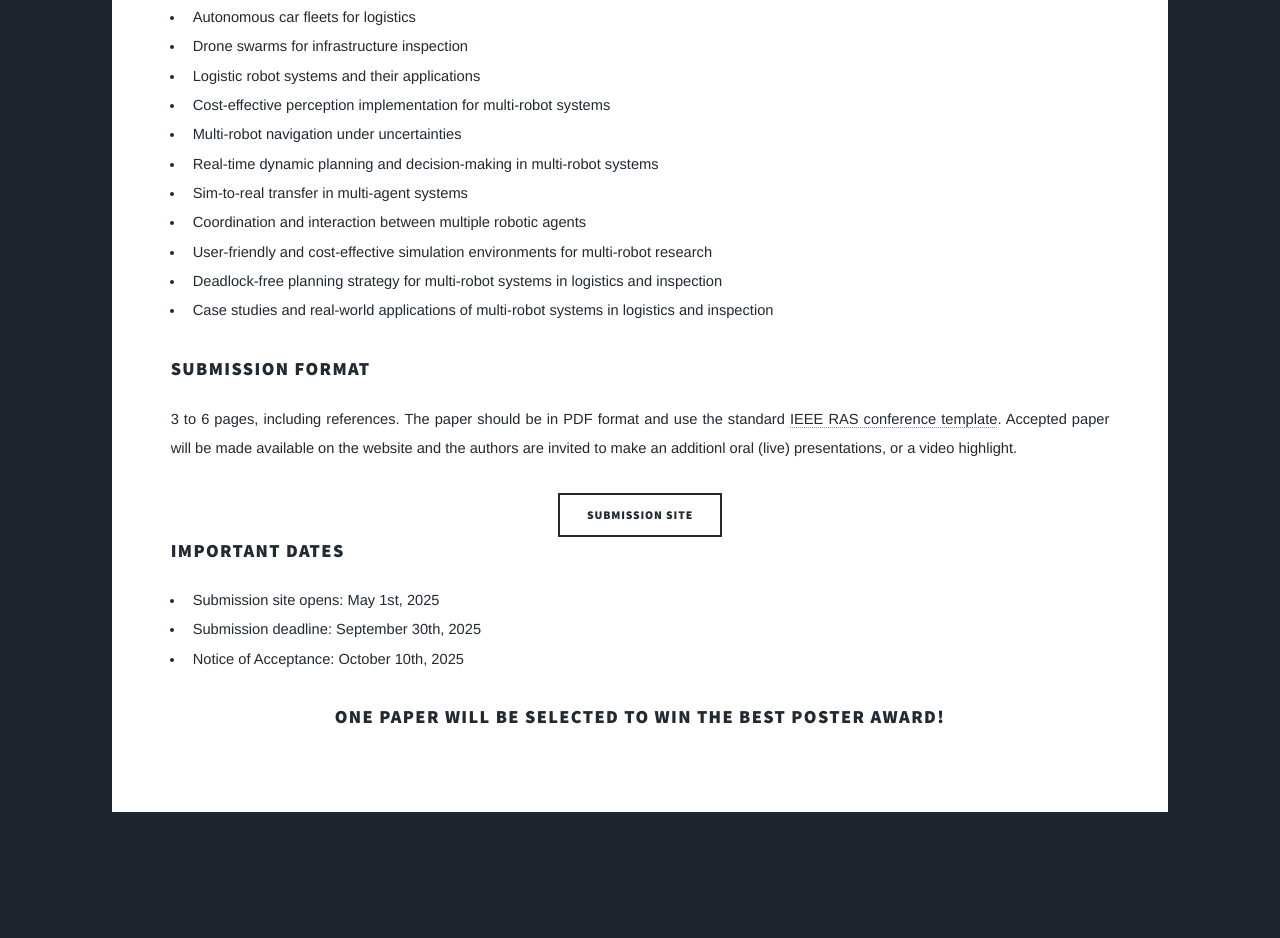
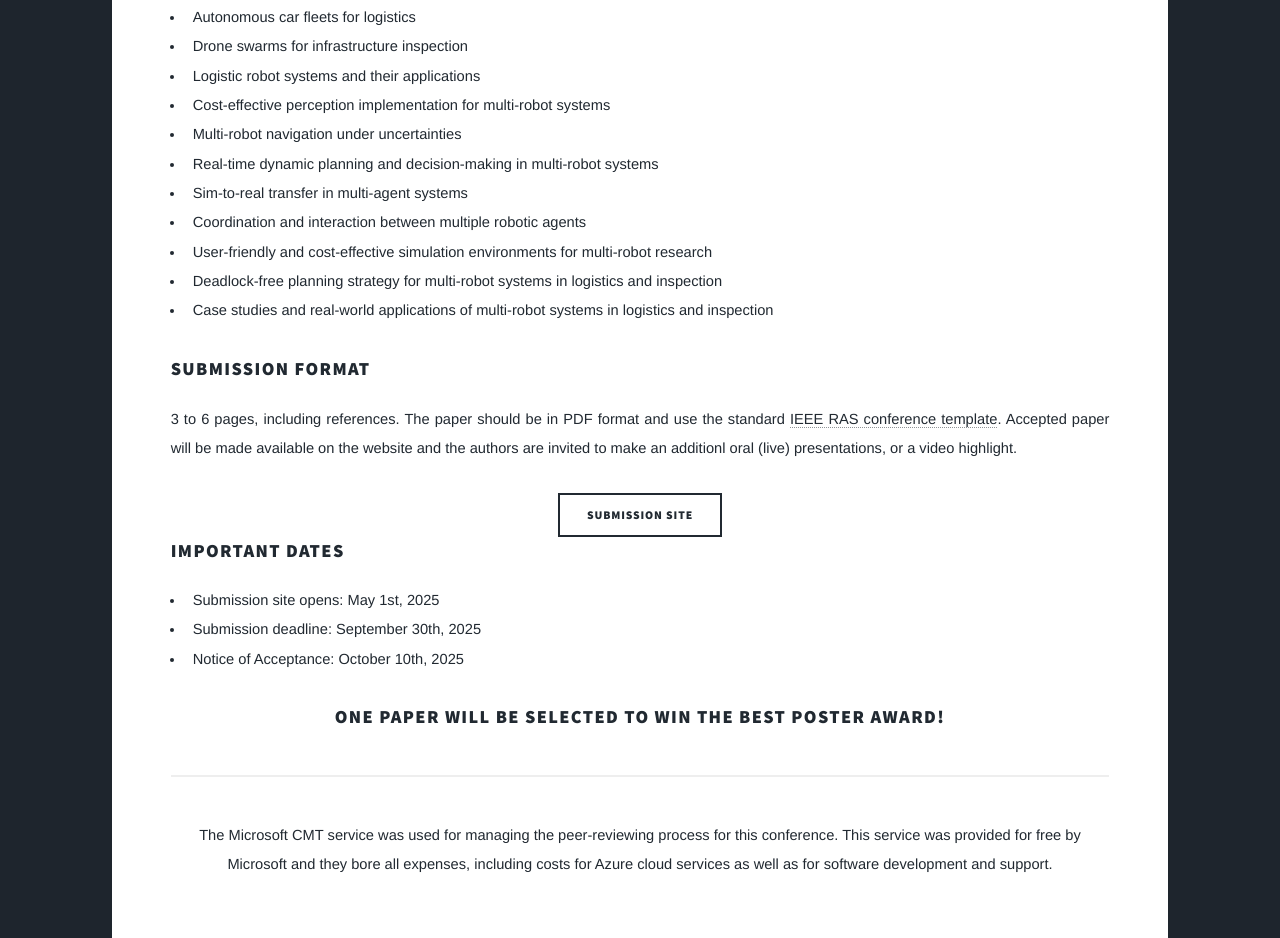
Before and after one commit to XuXinhangNTU/IROS_CARIC_Workshop, a plain HTML site: page cfp.html in a window 1280 px wide. Shown: the part 1119-2057 px from the top of the page. Before the commit the page ends 1931 px from the top, so only its background shows below. Drawn offline with Linux system fonts and the light colour scheme.

Commit message:
update cmt acknowledge

```diff
--- a/cfp.html
+++ b/cfp.html
@@ -142,6 +142,11 @@
 				<center>
 				<h3>One paper Will be selected to win the best poster award!</h3>
 				</center>
+
+				<hr>
+				<center>
+The Microsoft CMT service was used for managing the peer-reviewing process for this conference. This service was provided for free by Microsoft and they bore all expenses, including costs for Azure cloud services as well as for software development and support.
+				</center>
 				<!--<h3>Best Poster Prize: a material or monetary prize of SGD1000 and a certificate.</h3>-->
 				<!-- The  will receive a material or monetary prize of SGD1000 and a certificate. -->
 		</div>
```
